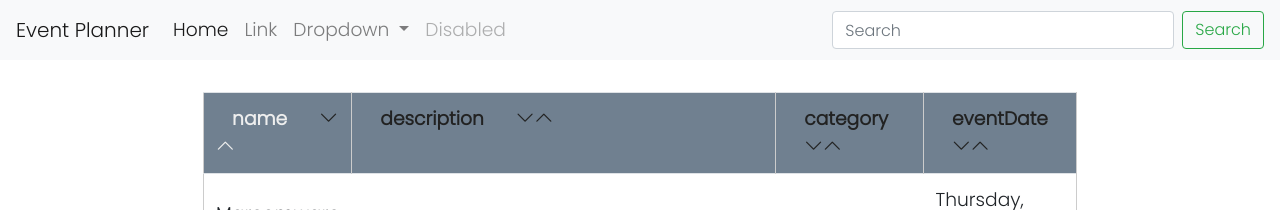
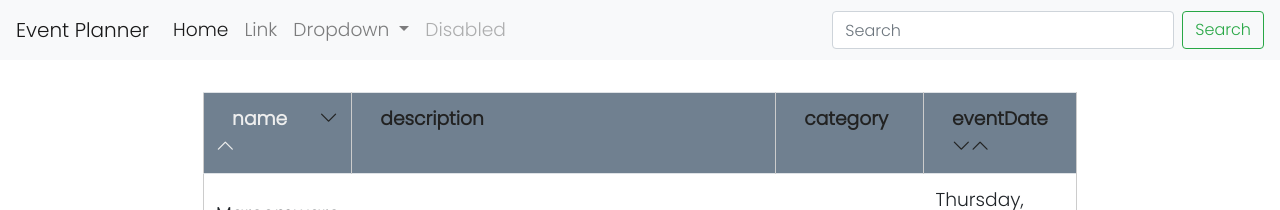
Before and after one commit to reposman33/Linx-IT_eventPlanner, an Angular app: page / in a window 1280 px wide. Shown: the top 210 px of the page. Built offline with nearby package versions, Linux system fonts and the light colour scheme.

Commit message:
Only allow sorting columns "name", "eventDate";

```diff
--- a/src/app/events/containers/events-overview/events-overview.component.html
+++ b/src/app/events/containers/events-overview/events-overview.component.html
@@ -2,7 +2,7 @@
 	<table class="table">
 		<th *ngFor="let columnName of columnNames">
 			<span [class]="{'selected': sortColumn===columnName}">{{columnName}}</span>
-			<span>
+			<span *ngIf="sortableColumns.indexOf(columnName) >= 0">
 				<i [class]="(sortDirection==='down' && sortColumn===columnName ? 'selected ' : '') + 'bi bi-chevron-down'"
 					[attr.data-column]="columnName" (click)=" sort($event)"></i>
 				<i [class]="(sortDirection==='up' && sortColumn===columnName ? 'selected ' : '') + 'bi bi-chevron-up'"
--- a/src/app/events/containers/events-overview/events-overview.component.scss
+++ b/src/app/events/containers/events-overview/events-overview.component.scss
@@ -33,8 +33,8 @@ table {
 				border-right: none;
 			}
 
-			& i {
-				:hover {
+			i {
+				&:hover:not(.selected) {
 					cursor: pointer;
 				}
 
--- a/src/app/events/containers/events-overview/events-overview.component.ts
+++ b/src/app/events/containers/events-overview/events-overview.component.ts
@@ -15,6 +15,7 @@ export class EventsOverviewComponent implements OnInit {
 	columnNames: string[];
 	sortColumn = "name";
 	sortDirection = "up";
+	sortableColumns = ["name", "eventDate"];
 	displayDateFormat: Intl.DateTimeFormatOptions = { weekday: 'long', year: 'numeric', month: 'long', day: 'numeric' };
 
 	constructor(private subjectService: SubjectService) { }
```
